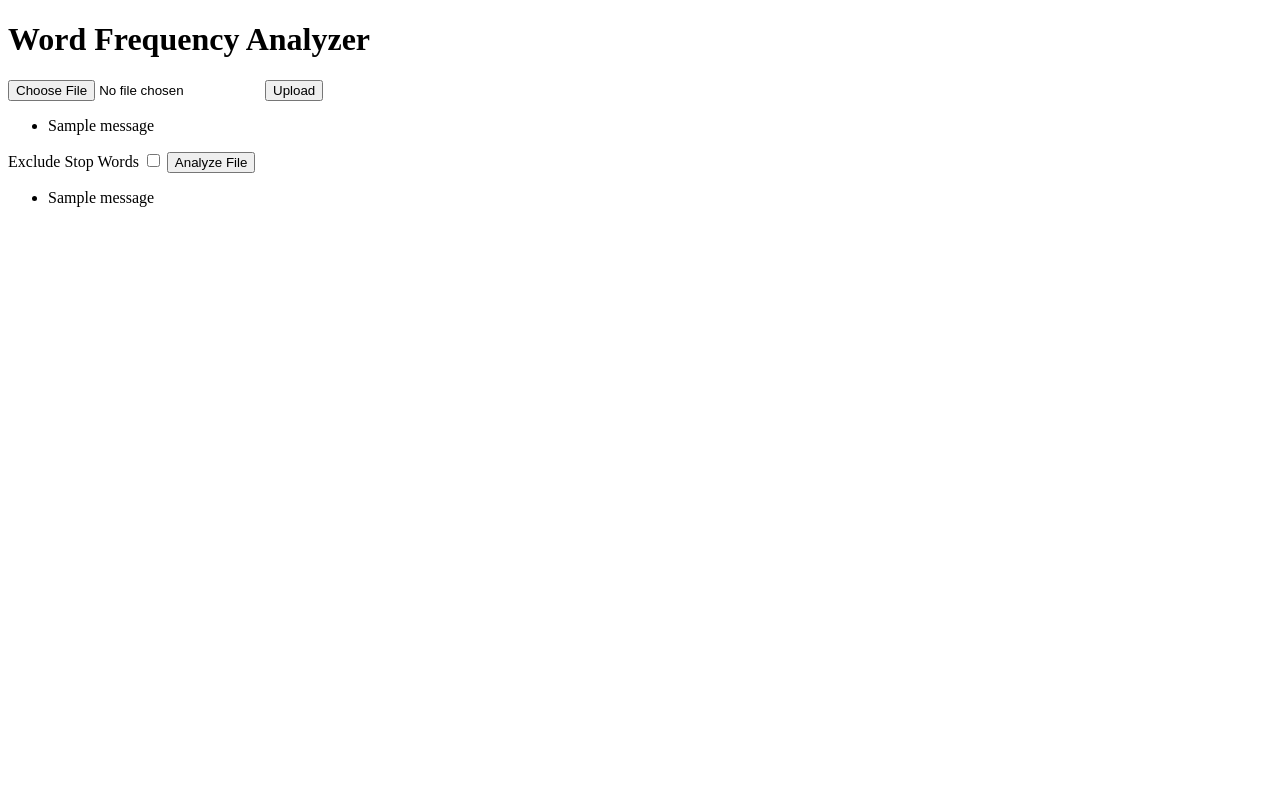
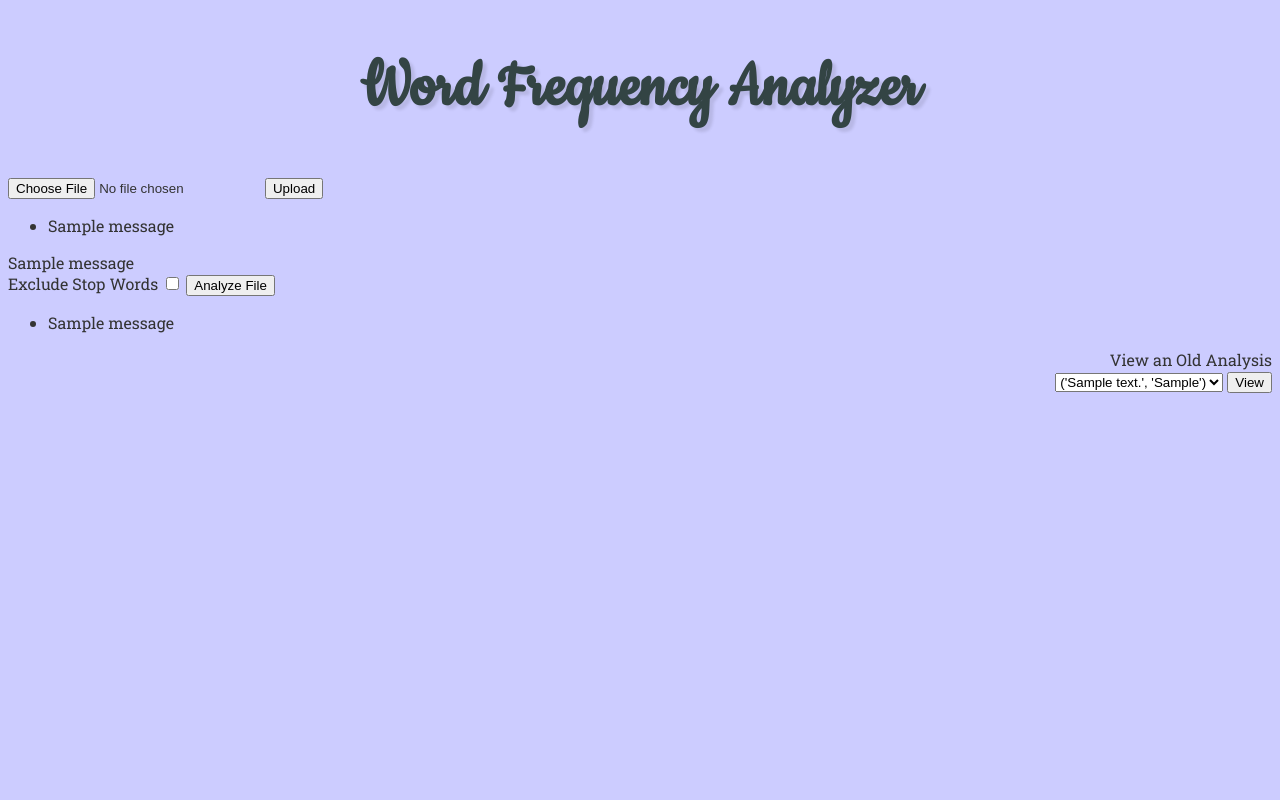
Before and after one commit to tagrey/flare-health-webapp, a Flask app: page / in a window 1280 px wide. Run offline with Flask 2, Linux system fonts and the light colour scheme; tables that the repository leaves empty or names only in its code hold one stand-in row (values such as "Sample post"); one stand-in notice (Sample message) is shown.

Commit message:
Added dropdown menu for old analyses, added database functionality

```diff
--- a/analyze.py
+++ b/analyze.py
@@ -11,14 +11,24 @@ def analyze_file(exclude_stop_words):
 		while line:
 			words = line.replace('\n', '').split(' ')
 			for word in words:
-				word = stem_word(word).lower()
-				if word not in stop_words and word != '':
-					if word not in frequencies:
-						frequencies[word] = 0
-					frequencies[word] += 1
+				if word != '':
+					word = stem_word(word).lower()
+					if word not in stop_words:
+						if word not in frequencies:
+							frequencies[word] = 0
+						frequencies[word] += 1
 			line = text_file.readline()
 	top_25 = sorted(frequencies.items(), key=lambda item: item[1], reverse=True)[:25]
-	return top_25
+	query = get_query(exclude_stop_words, top_25)
+	return top_25, query
+
+def get_query(exclude_stop_words, top_25):
+	exclude_stop_words = int(exclude_stop_words)
+	top_25 = str(top_25).replace('\'', '\'\'')
+	with open("example.txt") as file_text:
+		original_text = ''.join(file_text.readlines()).replace('\'', '\'\'')
+	query = """INSERT INTO recent_analyses (original_text, exclude_stop_words, word_frequencies) VALUES ('{}','{}','{}')""".format(original_text,exclude_stop_words,top_25)
+	return query
 
 def stem_word(word):
 	#cover cases of talk, play, pass, and copy
--- a/app.py
+++ b/app.py
@@ -1,30 +1,69 @@
 from flask import Flask, render_template, request, flash
-from analyze import analyze_file
-import os
+from analyze import analyze_file, get_query
+from flaskext.mysql import MySQL
+import json
+
 app = Flask(__name__)
 app.secret_key = 'wvjknsdvrbksvd609'
 
+mysql = MySQL()
+mysql.init_app(app)
+app.config['MYSQL_DATABASE_USER'] = 'root'
+app.config['MYSQL_DATABASE_PASSWORD'] = 'nikki123'
+app.config['MYSQL_DATABASE_DB'] = 'word_freq'
+app.config['MYSQL_DATABASE_HOST'] = 'localhost'
+app.config['MYSQL_DATABASE_SOCKET'] = None
+
 @app.route("/")
 def main():
-	return render_template('index.html')
+	recent_analyses = get_recent_analyses()
+	return render_template('index.html', data=get_recent_analyses())
 
 @app.route("/upload_document", methods=['POST'])
 def upload_document():
+	recent_analyses = get_recent_analyses()
 	file = request.files['file']
 	if file:
 		file.save("example.txt")
 		flash("Upload Successful!", "feedback")
-	flash("No file chosen", "feedback")
-	return render_template('index.html')
+		with open("example.txt") as file_text:
+			file_string = ''.join(file_text.readlines())
+			flash(file_string, 'text_preview')
+	else:
+		flash("No file chosen", "feedback")
+	return render_template('index.html', data=get_recent_analyses())
 
 
 @app.route("/analyze", methods=['POST'])
 def analyze():
-	exclude_stop_words = request.form.get('exclude-stop-words')
-	top_25 = analyze_file(exclude_stop_words)
+	recent_analyses = get_recent_analyses()
+	exclude_stop_words = request.form.get('exclude-stop-words') is not None
+	top_25, query = analyze_file(exclude_stop_words)
 	for pair in top_25:
 		flash(pair, "analysis")
-	return render_template('index.html')
+	make_query(query)
+	return render_template('index.html', data=get_recent_analyses())
+
+@app.route("/view_analysis", methods=['POST'])
+def view_analysis():
+	recent_analyses = get_recent_analyses()
+	for pair in top_25:
+		flash(pair, "analysis")
+	return render_template('index.html', data=get_recent_analyses())
+
+def make_query(query):
+	cnx = mysql.connect()
+	cursor = cnx.cursor()
+	cursor.execute(query)
+	cnx.commit()
+	output = cursor.fetchall()
+	cursor.close()
+	cnx.close()
+	return output
+
+def get_recent_analyses():
+	query = """SELECT SUBSTRING(original_text, 1, 15), exclude_stop_words FROM recent_analyses LIMIT 10"""
+	return make_query(query)
 
 if __name__ == "__main__":
 	app.run()
--- a/templates/index.html
+++ b/templates/index.html
@@ -1,10 +1,36 @@
 <!DOCTYPE html>
 <html>
+<head>
+<link href='//fonts.googleapis.com/css?family=Cookie' rel='stylesheet' type='text/css'>
+<link href='//fonts.googleapis.com/css?family=Roboto+Slab' rel='stylesheet' type='text/css'>
+<style>
+html {height: 100%;}
+body {
+  background-color: #ccccff;
+}
+h1 {
+  font-family: 'Cookie', sans-serif;
+  color: #344;
+  text-shadow: 4px 4px 3px rgba(0,0,0,0.1);
+  text-align:center;
+  font-size:450%;
+}
+body {
+  font-family: 'Roboto Slab', sans-serif;
+  color: #333;
+}
+h1:hover {
+  color:black;
+}
+</style>
+</head>
 
 <body>
 <h1>
   Word Frequency Analyzer
 </h1>
+
+<div align=left>
 	<form method=post enctype=multipart/form-data action=/upload_document>
 	    <input type=file name=file>
 	    <input type=submit value=Upload>
@@ -18,6 +44,16 @@
 		<li>{{ msg }}</li>
 		{% endfor -%}
 		</ul>
+	</div>
+	{% endif %}
+	{% endwith %}
+
+	{% with text_preview = get_flashed_messages(category_filter=["text_preview"]) %}
+	{% if text_preview %}
+	<div class="box" style='overflow:hidden;text-overflow: ellipsis;width: 50%;display: block;white-space: nowrap;'>
+		{%- for msg in text_preview %}
+		{{msg}}
+		{% endfor -%}
 	</div>
 	{% endif %}
 	{% endwith %}
@@ -39,6 +75,31 @@
 	</div>
 	{% endif %}
 	{% endwith %}
+</div>
+
+<div align=right>
+	<label for="view_analysis">View an Old Analysis</label>
+	<form name="view_analysis" method=post action='/view_analysis'>
+		<select>
+		  {% for item in data %}
+            +"<option>{{ item|safe }}</option>"
+            {% endfor %}
+		</select>
+		<input type='Submit' value='View'>
+	</form>
+
+	{% with old_analysis = get_flashed_messages(category_filter=["old_analysis"]) %}
+	{% if old_analysis %}
+	<div class="alert-message block-message error">
+		<ul>
+		{%- for msg in analysis %}
+		<li>{{ msg }}</li>
+		{% endfor -%}
+		</ul>
+	</div>
+	{% endif %}
+	{% endwith %}
+</div>
 
 </body>
 
```
Lines whose indentation alone changed are shown as unchanged.
